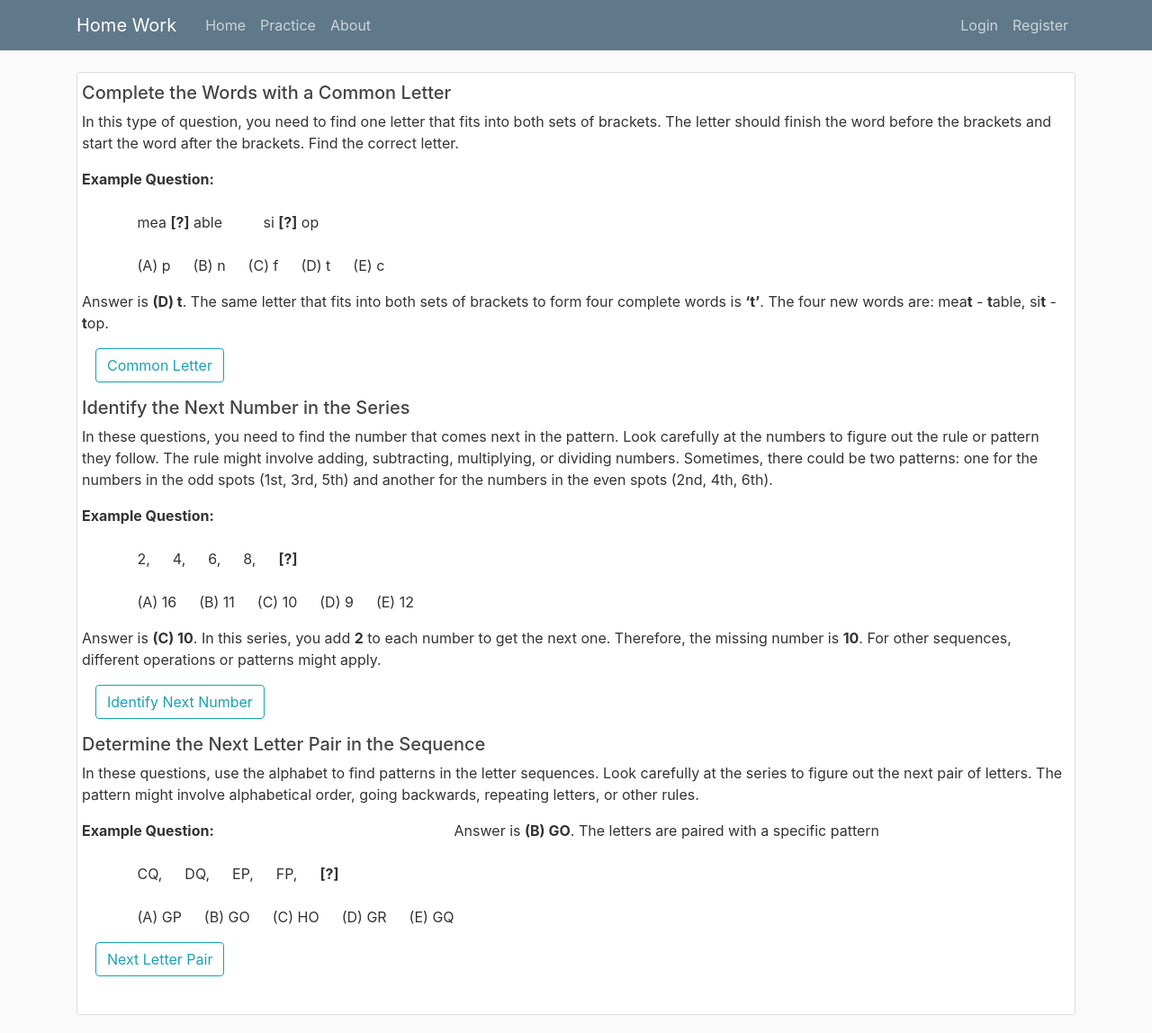
After one commit to naresh198457/GrammerSchool, a Flask app: page /practice in a window 1280 px wide. The commit adds this page. Shown: the whole page at 90% size. Run offline with Flask 3, Linux system fonts and the light colour scheme; some libraries are stand-ins or nearby versions.

Commit message:
added the practice page and other things

```diff
--- a/app/__init__.py
+++ b/app/__init__.py
@@ -10,6 +10,7 @@ app.config.from_pyfile("config.cfg")
 
 #Creating database
 db = SQLAlchemy(app)
+#db.init_app(app)
 bcrypt=Bcrypt(app)
 
 # login manager
--- a/app/forms.py
+++ b/app/forms.py
@@ -39,3 +39,12 @@ class contactForm(FlaskForm):
     Subject=StringField('Subject',validators = [DataRequired(message = "Please enter a subject.")])
     Message=TextAreaField('Message',validators=[DataRequired(message = "Please enter a message.")])
     CF_Submit_Button=SubmitField('Send')
+
+
+class practiceform(FlaskForm):
+    Desc1_text = StringField('Description of Common letter', render_kw={'readonly':True})
+    submit_button_1 = SubmitField('Common Letter')
+    Desc2_text = StringField('Description of Identify Next Number', render_kw={'readonly':True})
+    submit_button_2 = SubmitField('Identify Next Number')
+    Desc3_text = StringField('Description of Next Letter Pair', render_kw={'readonly':True})
+    submit_button_3 = SubmitField('Next Letter Pair')
--- a/app/models.py
+++ b/app/models.py
@@ -23,7 +23,7 @@ class User(db.Model,UserMixin):
 class dailyActivity(db.Model):
     id=db.Column(db.Integer,primary_key=True)
     username=db.Column(db.String(40),db.ForeignKey('user.username'),nullable=False)
-    #date_test=db.Column(db.datetime,nullable=False, default=datetime.utcnow())
+    #date=db.Column(db.datetime,nullable=False, default=datetime.date)
     testType=db.Column(db.String(20),nullable=False)
     noQuestion=db.Column(db.Integer, nullable=False)
     correctAns=db.Column(db.Integer, nullable=False)
--- a/app/route.py
+++ b/app/route.py
@@ -5,9 +5,10 @@ from flask_mail import Mail, Message
 from itsdangerous import URLSafeTimedSerializer
 from app.models import db
 from app.models import User, dailyActivity
-from app.forms import RegistrationForm, LoginForm, contactForm
+from app.forms import RegistrationForm, LoginForm, contactForm, practiceform
 from flask_bcrypt import Bcrypt, generate_password_hash, check_password_hash
 from flask_login import login_user, current_user, logout_user, login_required
+
 
 
 mail=Mail(app)
@@ -111,3 +112,35 @@ def about():
     elif request.method == 'GET':
 
         return render_template('about.html',Designer_im_file=Designer_im_file,form=form)
+
+
+# Practice route
+@app.route("/practice", methods = ['GET', 'POST'])
+def practice():
+    form = practiceform()
+
+    if form.validate_on_submit():
+        if form.submit_button_1:
+            return redirect(url_for('commonletter'))
+
+        elif form.submit_button_2:
+            return redirect(url_for('identifynextnumber'))
+
+        elif form.submit_button_3:
+            return redirect(url_for('nextletterpair'))
+
+    return render_template('practice.html', form=form)
+
+
+@app.route("/commonletter", methods = ['GET', 'POST'])
+def commonletter():
+    return render_template('commonletter.html')
+
+
+@app.route("/identifynextnumber", methods = ['GET', 'POST'])
+def identifynextnumber():
+    return render_template('identifynextnumber.html')
+
+@app.route("/nextletterpair", methods = ['GET', 'POST'])
+def nextletterpair():
+    return render_template('nextletterpair.html')
--- a/app/templates/layout.html
+++ b/app/templates/layout.html
@@ -27,6 +27,7 @@
           <div class="collapse navbar-collapse" id="navbarToggle">
             <div class="navbar-nav mr-auto">
               <a class="nav-item nav-link" href="{{ url_for('home') }}">Home</a>
+              <a class="nav-item nav-link" href="{{ url_for('practice') }}">Practice</a>
               <a class="nav-item nav-link" href="{{ url_for('about') }}">About</a>
             </div>
             <!-- Navbar Right Side -->
--- /dev/null
+++ b/app/templates/practice.html
@@ -0,0 +1,90 @@
+{% extends "layout.html" %}
+
+
+{% block content %}
+
+<div class="form-group">
+    <div class="content-section">
+        <form method="POST" action="">
+            {{form.hidden_tag()}}
+            <fieldset class="form-group">
+                <div class="row">
+                    <h5>Complete the Words with a Common Letter</h5>
+                    <br>
+                    <p>
+                        In this type of question, you need to find one letter that fits into both sets of brackets. The letter should finish the word before the brackets and start the word after the brackets. Find the correct letter. </p>
+                    <br><br>
+                    <p><b>Example Question:</b>
+                    <br><br>
+                    &emsp; &emsp; &emsp; mea <b>[?]</b> able &emsp; &emsp; si <b>[?]</b> op
+                    <br> <br>
+                    &emsp; &emsp; &emsp; (A) p &emsp; (B) n &emsp; (C) f &emsp; (D) t &emsp; (E) c
+                    </p>
+                    <br>
+                    <p>Answer is <b>(D) t</b>. The same letter that fits into both sets of brackets to form four complete words is <strong>‘t’</strong>. The four new words are: mea<b>t</b> - <b>t</b>able, si<b>t</b> - <b>t</b>op.
+                    </p>
+                </div>
+                <div class="row">
+                    <div class="col-4">
+                        <div class="form-group">
+                            {{form.submit_button_1(class="btn btn-outline-info")}}
+                        </div>
+                    </div>
+                </div>
+
+                <div class="row">
+                    <h5>Identify the Next Number in the Series</h5>
+                    <br>
+                    <p>In these questions, you need to find the number that comes next in the pattern. Look carefully at the numbers to figure out the rule or pattern they follow. The rule might involve adding, subtracting, multiplying, or dividing numbers. Sometimes, there could be two patterns: one for the numbers in the odd spots (1st, 3rd, 5th) and another for the numbers in the even spots (2nd, 4th, 6th). </p>
+                    <br><br>
+                    <p><b>Example Question:</b>
+                        <br><br>
+                        &emsp; &emsp; &emsp; 2, &emsp; 4, &emsp; 6, &emsp; 8, &emsp; <b>[?]</b>
+                        <br><br>
+                        &emsp; &emsp; &emsp; (A) 16 &emsp; (B) 11 &emsp; (C) 10 &emsp; (D) 9 &emsp; (E) 12
+                        </p>
+                        <br>
+                        <p>Answer is <b>(C) 10</b>. In this series, you add <b>2</b> to each number to get the next one. Therefore, the missing number is <b>10</b>. For other sequences, different operations or patterns might apply.
+                        </p>
+                </div>
+                <div class="row">
+                    <div class="col-4">
+                        <div class="form-group">
+                            {{form.submit_button_2(class="btn btn-outline-info")}}
+                        </div>
+                    </div>
+                </div>
+
+                <div class="row">
+                    <h5>Determine the Next Letter Pair in the Sequence</h5>
+                    <br>
+                    <p>In these questions, use the alphabet to find patterns in the letter sequences. Look carefully at the series to figure out the next pair of letters. The pattern might involve alphabetical order, going backwards, repeating letters, or other rules. </p>
+                    <br><br>
+                    <p>
+                        <b>Example Question:</b>
+                        <br><br>
+                        &emsp; &emsp; &emsp; CQ, &emsp; DQ, &emsp; EP, &emsp; FP, &emsp; <b>[?]</b>
+                        <br><br>
+                        &emsp; &emsp; &emsp; (A) GP &emsp; (B) GO &emsp; (C) HO &emsp; (D) GR &emsp; (E) GQ
+                    </p>
+                    <br>
+                    <p>Answer is <b>(B) GO</b>. The letters are paired with a specific pattern</p>
+
+                </div>
+                <div class="row">
+                    <div class="col-4">
+                        <div class="form-group">
+                            {{form.submit_button_3(class="btn btn-outline-info")}}
+                        </div>
+                    </div>
+                </div>
+            </fieldset>
+        </form>
+    </div>
+</div>
+
+
+
+
+
+{% endblock content %}
--- /dev/null
+++ b/creat_db.py
@@ -0,0 +1,6 @@
+# you need to run this code for first time to create a database.
+
+from app import db, app
+
+with app.app_context():
+    db.create_all()
```
Also changed, not shown: app/templates/.html (added, +7 -0 lines), app/templates/Contact_Enquire.html (added, +13 -0 lines), app/templates/Email_coformation.html (added, +32 -0 lines), app/templates/commonletter.html (added, +7 -0 lines), app/templates/confirm_msg.html (added, +18 -0 lines), app/templates/identifynextnumber.html (added, +7 -0 lines), app/templates/nextletterpair.html (added, +7 -0 lines), instance/site.db, 1 other file.
